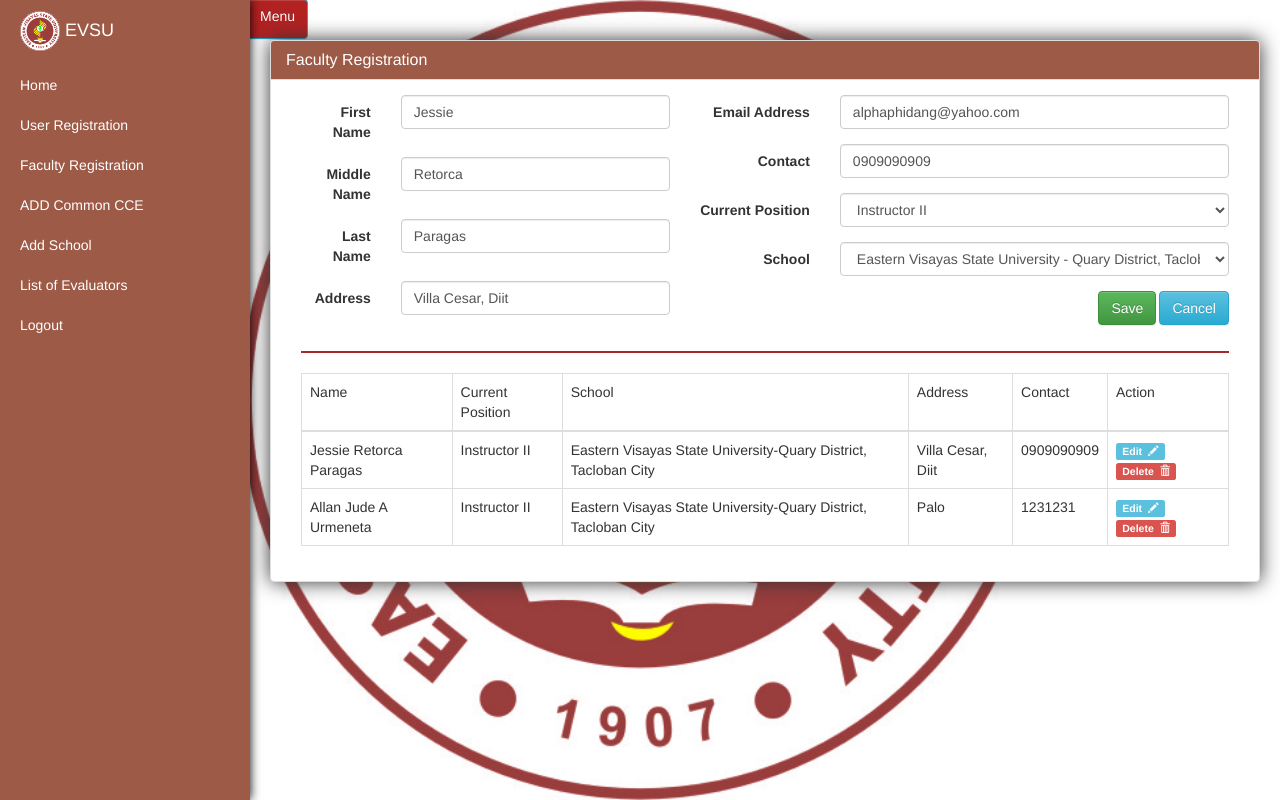
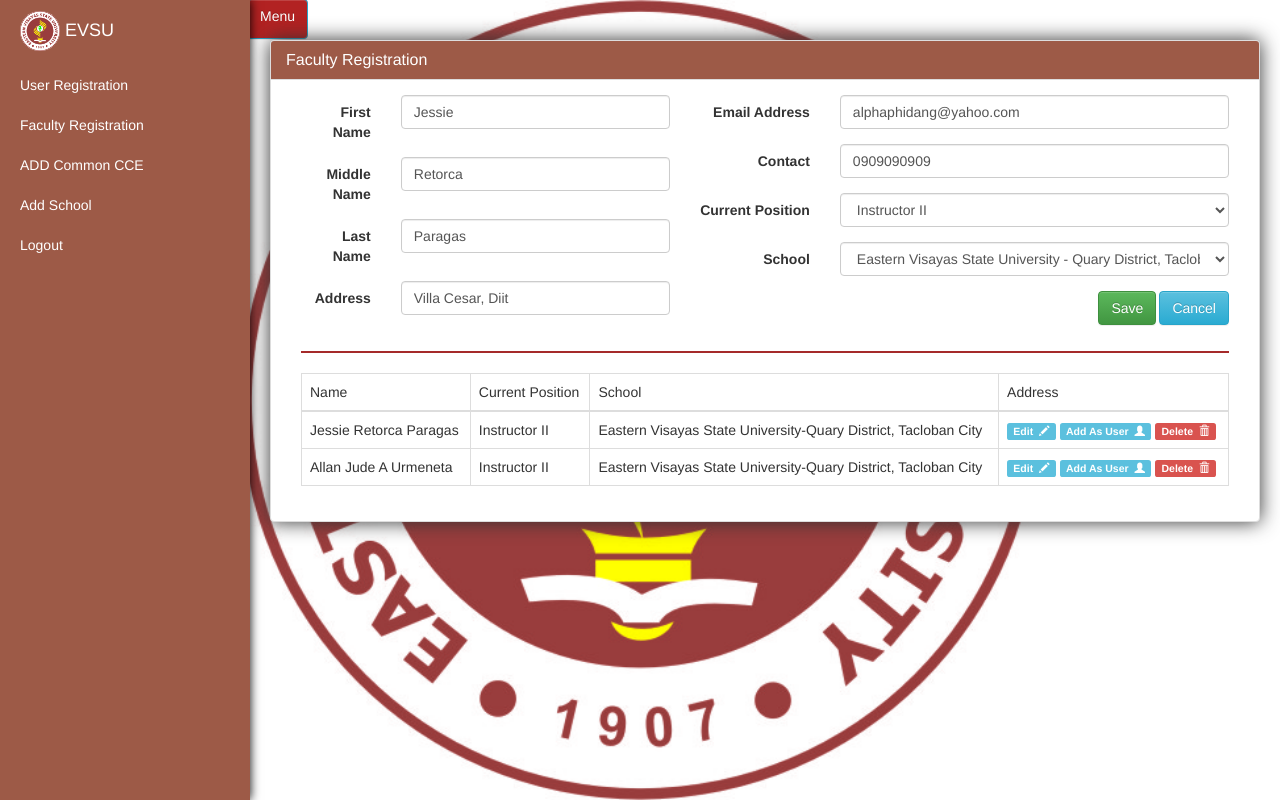
Before and after one commit to sonitgregorio/nbc, a CodeIgniter app: page /database/index.php/common/edit_faculty/1 in a window 1280 px wide. Run offline with CodeIgniter, Linux system fonts and the light colour scheme; data comes from the database, SQL or seed files in the repository.

Commit message:
Edite Evaluate and menus

```diff
--- a/application/config/routes.php
+++ b/application/config/routes.php
@@ -65,6 +65,8 @@
 $route['insert_faculty']        =   'common/insert_faculty';
 $route['delete_faculty/(:any)'] =   'common/delete_faculty/$1';
 $route['edit_faculty/(:any)']   =   'common/edit_faculty/$1';
+$route['add_fac_user/(:any)']   =   'common/add_fac_user/$1';
+
 
 //School Data Management Routes
 $route['save_school']           =   'common/save_school';
--- a/application/controllers/Common.php
+++ b/application/controllers/Common.php
@@ -171,4 +171,9 @@
     {
       $this->registration->insert_eval($id);
     }
+    function add_fac_user($id)
+    {
+      $this->load->model('faculty');
+      $this->faculty->add_fac_user($id);
+    }
 }
--- a/application/controllers/Main.php
+++ b/application/controllers/Main.php
@@ -37,7 +37,7 @@
               {
                   $this->db->where('id', $r);
                   $us = $this->db->get('tbl_userreg')->row_array();
-                  $array = array('id' => $r,'type' => $us['usertype']);
+                  $array = array('id' => $r,'type' => $us['usertype'], 'fid' => $us['fid']);
                   $this->session->set_userdata($array);
                   redirect(base_url());
               }
--- a/application/models/Registration.php
+++ b/application/models/Registration.php
@@ -161,13 +161,12 @@
       }
       function list_evaluate()
       {
-          $x = $this->session->userdata('id');
+         $x = $this->session->userdata('fid');
           return $this->db->query("SELECT * FROM tbl_userreg WHERE id NOT IN(SELECT student_id FROM tbl_student_eval WHERE instructor = $x)")->result_array();
-
       }
       function insert_eval($id)
       {
-          $data = array('student_id' => $id, 'instructor' => $this->session->userdata('id'));
+          $data = array('student_id' => $id, 'instructor' => $this->session->userdata('fid'));
           $this->db->insert('tbl_student_eval', $data);
           $this->session->set_flashdata('message', '<div class="alert alert-success">' . $this->successMessage() .  'Succesfully Added.</div>');
           redirect('/list_evaluate');
--- a/application/views/include/nav.php
+++ b/application/views/include/nav.php
@@ -7,21 +7,24 @@
                   <img src="../assets/images/EVSU.jpg" alt="x" width="40" style="border-radius:20px"/> EVSU
                 </a>
             </li>
-            <li>
-                <a href="#" style="color:white">Home</a>
-            </li>
             <?php if($this->session->userdata('type') == 1) { ?>
             <li>
-                <a href="/user_registration" style="color:#fff">User Registration</a>
+                <a href="/user_registration" style="color:#fff">Student Registration</a>
             </li>
             <li>
                 <a href="#" style="color:#fff">QCE</a>
+            </li>
+            <li>
+                <a href="/evaluate" style="color:#fff;">Evaluate</a>
             </li>
             <li>
                 <a href="/cce" style="color:#fff">CCE</a>
             </li>
             <li>
                 <a href="#" style="color:#fff">Reports</a>
+            </li>
+            <li>
+                  <a href="/list_evaluate" style="color:white">List of Evaluators</a>
             </li>
             <?php } elseif($this->session->userdata('type') == 0) { ?>
             <li>
@@ -43,9 +46,6 @@
             </li>
             <?php } ?>
             <li>
-                  <a href="/list_evaluate" style="color:white">List of Evaluators</a>
-            </li>
-            <li>
                 <a href="/logout" style="color:white">Logout</a>
             </li>
         </ul>
--- a/application/views/page/faculty_reg.php
+++ b/application/views/page/faculty_reg.php
@@ -124,8 +124,6 @@
                                     <td>Current Position</td>
                                     <td>School</td>
                                     <td>Address</td>
-                                    <td>Contact</td>
-                                    <td>Action</td>
                                   </tr>
                                 </thead>
                                 <tbody>
@@ -136,10 +134,9 @@
                                       <td><?php echo $fullname; ?></td>
                                       <td><?php echo $position; ?></td>
                                       <td><?php echo $sch; ?></td>
-                                      <td><?php echo $address ?></td>
-                                      <td><?php echo $contact; ?></td>
                                       <td>
                                         <a href="/edit_faculty/<?php echo $fid?>" class="label label-info">Edit&nbsp;&nbsp;<span class="glyphicon glyphicon-pencil"></span></a>
+                                        <a href="/add_fac_user/<?php echo $fid?>" class="label label-info">Add As User&nbsp;&nbsp;<span class="glyphicon glyphicon-user"></span></a>
                                         <a href="/delete_faculty/<?php echo $fid?>" class="label label-danger" onclick="return confirm('Do you sure?')">Delete&nbsp;&nbsp;<span class="glyphicon glyphicon-trash"></span></a>
                                       </td>
                                     </tr>
--- a/application/views/page/user_reg.php
+++ b/application/views/page/user_reg.php
@@ -104,6 +104,8 @@
                                   <label class="col-sm-4 control-label">Position</label>
                                   <div class="col-sm-8">
                                     <select class="form-control" name="usertype">
+
+                                        <?php if ($this->session->userdata('type') == 0): ?>
                                           <?php
                                                 foreach ($this->registration->getAlltype() as $key => $value):
                                                 extract($value);
@@ -114,6 +116,9 @@
                                                     <option value="<?php echo $id ?>"><?php echo $description ?></option>
                                               <?php endif; ?>
                                             <?php endforeach; ?>
+                                        <?php else: ?>
+                                                <option value="2">Student</option>
+                                        <?php endif; ?>
 
                                     </select>
                                   </div>
```
Also changed, not shown: application/models/Faculty.php (+9 -0 lines). Lines whose indentation alone changed are shown as unchanged.
